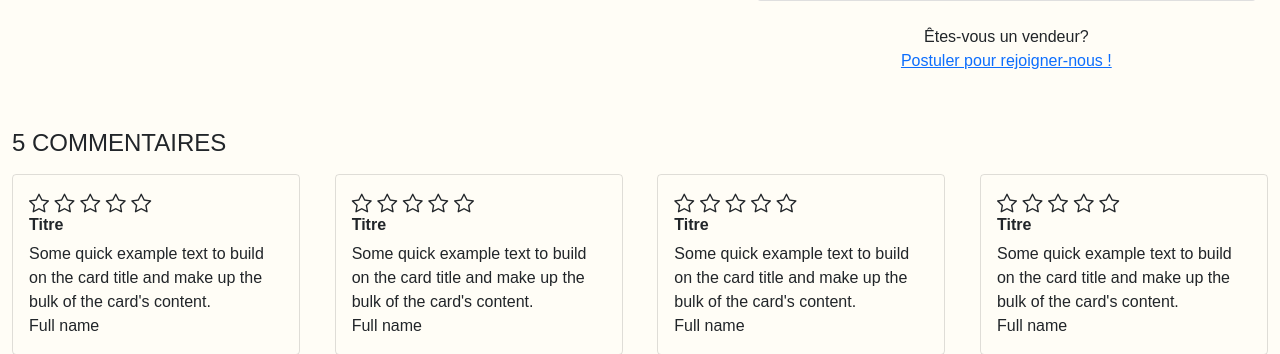
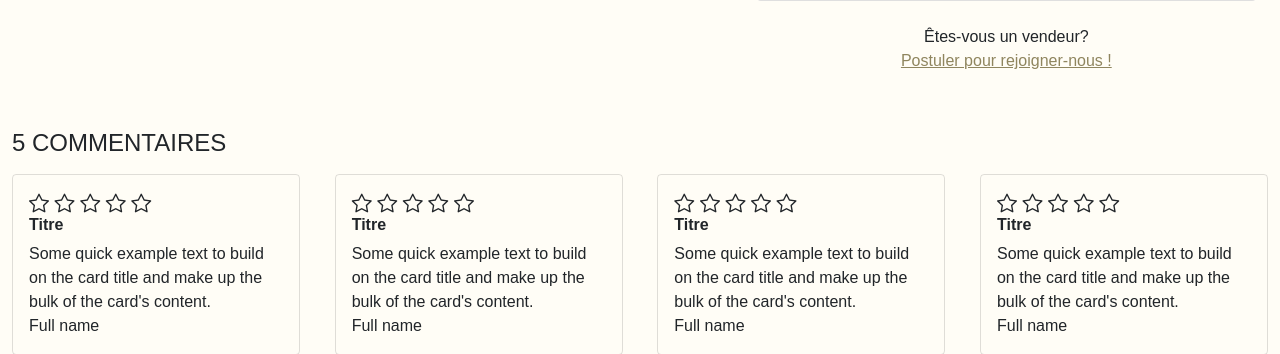
Before and after one commit to KhadijaMakkaoui/Made_In_Morocco_ByLocals, a PHP site: template views/product.html in a window 1280 px wide. Shown: the part 1139-1493 px from the top of the page. Run offline with PHP 8.4, Linux system fonts and the light colour scheme; the template is opened without the code that fills it, so the values that code supplies are empty.

Commit message:
ajouter un style pour une couleur de la palette

```diff
--- a/views/Assets/css/style.css
+++ b/views/Assets/css/style.css
@@ -10,6 +10,14 @@
 
     .second-color {
         background-color: #494949;
+    }
+
+    .third-color {
+        background-color: #8F855E;
+    }
+
+    .link-color {
+        color: #8F855E;
     }
 
     main {
@@ -78,8 +86,6 @@ button,
         background-size: cover;
         padding: 0px;
     }
-
-
     /* .section-categ img {
     im
 } */
```
Lines whose indentation alone changed are shown as unchanged.
